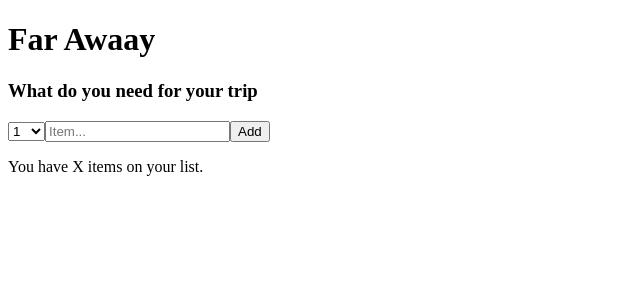
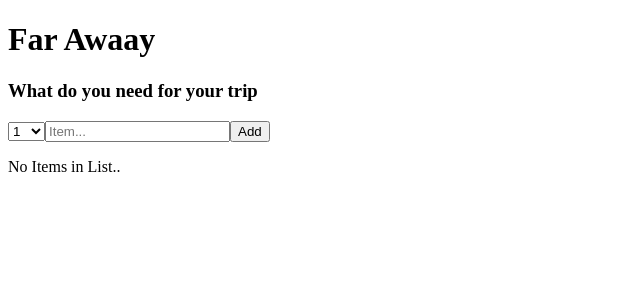
Before and after one commit to sharma-dikshant/ReactLearning, a React (Create React App) app: page / in a window 1280 px wide. Shown: the top 300 px of the page, without its empty margins (0-640 px from the left). Built offline with nearby package versions, Linux system fonts and the light colour scheme.

Commit message:
updating the stats part

```diff
--- a/src/App.js
+++ b/src/App.js
@@ -16,7 +16,9 @@ export default function App() {
 
   function handleTogglePackedItem(id) {
     setItems(
-      items.map(item => item.id === id ? { ...item, packed: !item.packed } : item )
+      items.map((item) =>
+        item.id === id ? { ...item, packed: !item.packed } : item
+      )
     );
   }
 
@@ -33,7 +35,7 @@ export default function App() {
         onDeleteItems={handleDeleteItems}
         onHandleTogglePackedItem={handleTogglePackedItem}
       />
-      <Stats />
+      <Stats items={items} />
     </div>
   );
 }
@@ -119,6 +121,17 @@ function Item(props) {
   );
 }
 
-function Stats() {
-  return <footer>You have X items on your list.</footer>;
+function Stats({ items }) {
+  const totalItems = items.length;
+  const totalPackedItems = items.filter((item) => item.packed).length;
+  const PercentCompleted = Math.round((totalPackedItems / totalItems) * 100);
+  return (
+    <footer>
+      {items.length === 0
+        ? "No Items in List.."
+        : PercentCompleted === 100
+        ? "You are all packed!"
+        : `You have ${totalItems} items on your list. ${totalPackedItems} were already packed (${PercentCompleted}%)`}
+    </footer>
+  );
 }
```
